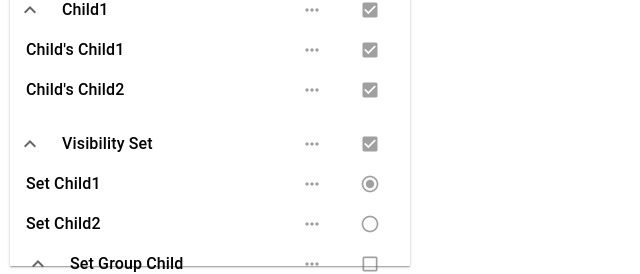
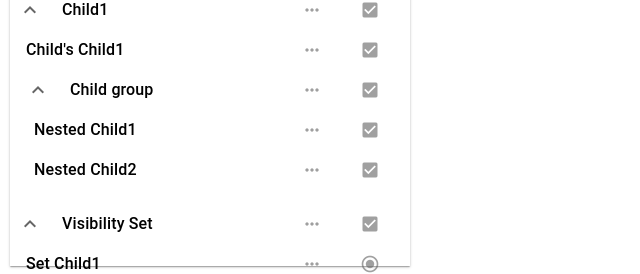
Before and after one commit to yileifeng/RAMP-Vue-Testing, a Vue app in the folder ramp/: page / in a window 1280 px wide. Shown: the part 528-802 px from the top of the page, without its empty margins (0-640 px from the left). Built offline with nearby package versions, Linux system fonts and the light colour scheme.

Commit message:
leftover visibility sets stufff

```diff
--- a/ramp/src/classes/LayerState.js
+++ b/ramp/src/classes/LayerState.js
@@ -115,8 +115,8 @@ export class LayerState {
       this.wasToggled = false;
     }
     // edge case if parent is part of a visibility set
-    if (this.parent && this.parent.isSet && !this.parent.toggled) {
-      this.wasToggled = false;
+    if (this.parent && !this.parent.toggled) {
+      this.toggled = false;
     }
 
     if (this.toggled) {
@@ -127,20 +127,11 @@ export class LayerState {
           if (this !== child) {
             child.wasToggled = false;
           }
-        })
+        });
       }
 
       // toggle applies differently for entries part of visibility set
       if (this.isSet) {
-        // toggle off visibility for all siblings in set as only one can be visible at all times
-        this.parent.children.forEach(sibling => {
-          if (sibling !== this) {
-            sibling.toggle(false, false);
-            sibling.wasToggled = false;
-            sibling.lastToggled = false;
-          }
-        });
-        this.lastToggled = true;
         this.toggleOffSiblings();
       }
       this.wasToggled = true;
--- a/ramp/src/main.js
+++ b/ramp/src/main.js
@@ -51,7 +51,10 @@ let imageChild = {
 
 let child2 = new GroupEntry("Child1", root);
 child2.addChild(new LayerState("Child's Child1", child2, [], { icon: 'https://i.imgur.com/q5vvj6u.png' }));
-child2.addChild(new LayerState("Child's Child2", child2, [], { icon: 'https://i.imgur.com/bJKYzI1.png' }));
+let childGroup = new GroupEntry("Child group", child2);
+childGroup.addChild(new LayerState("Nested Child1", childGroup, [], { icon: 'https://i.imgur.com/bJKYzI1.png' }));
+childGroup.addChild(new LayerState("Nested Child2", childGroup, [], { icon: 'https://i.imgur.com/bJKYzI1.png' }));
+child2.addChild(childGroup);
 
 // visibility set
 let child3 = new VisibilitySet("Visibility Set", root);
```
